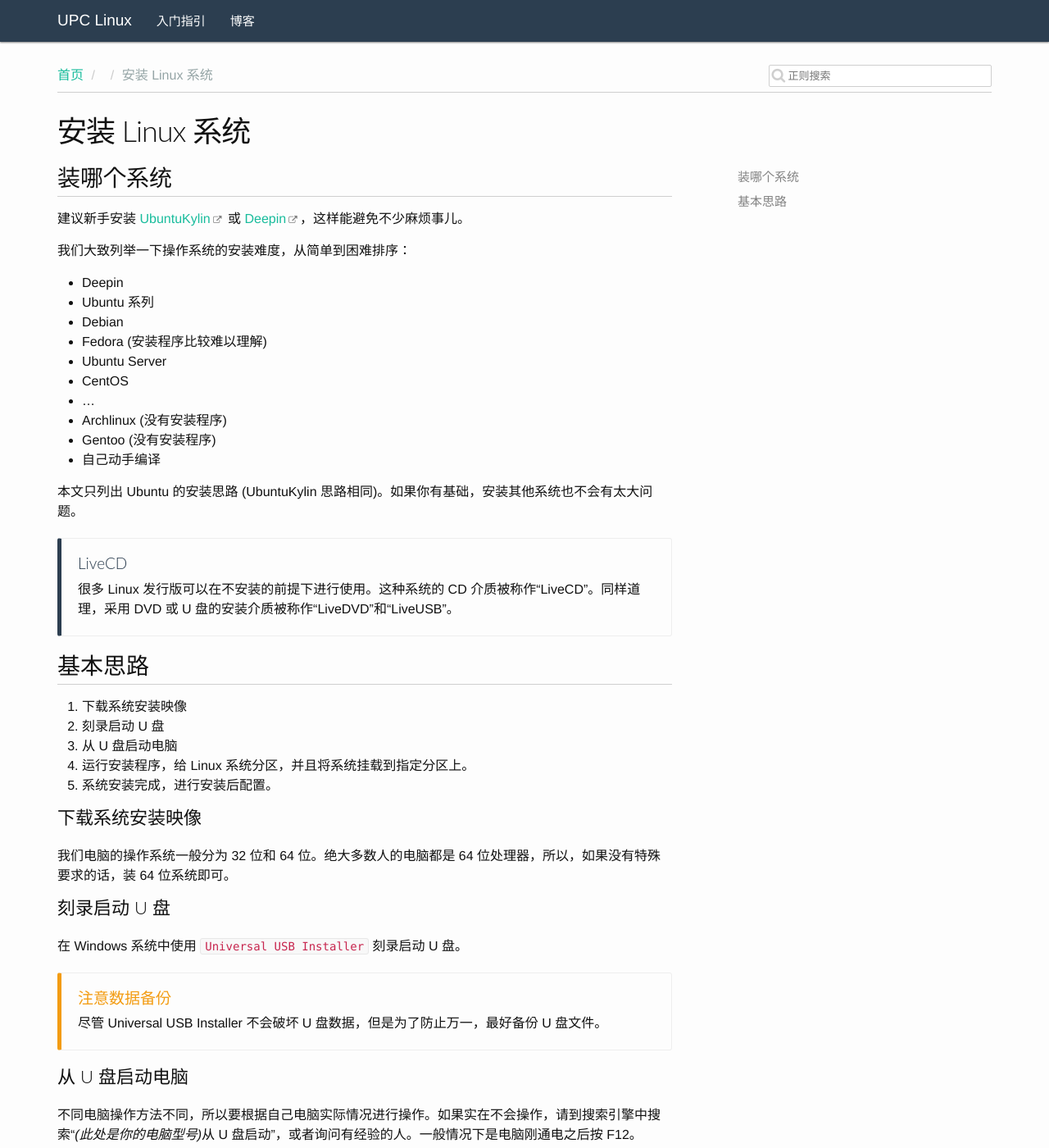
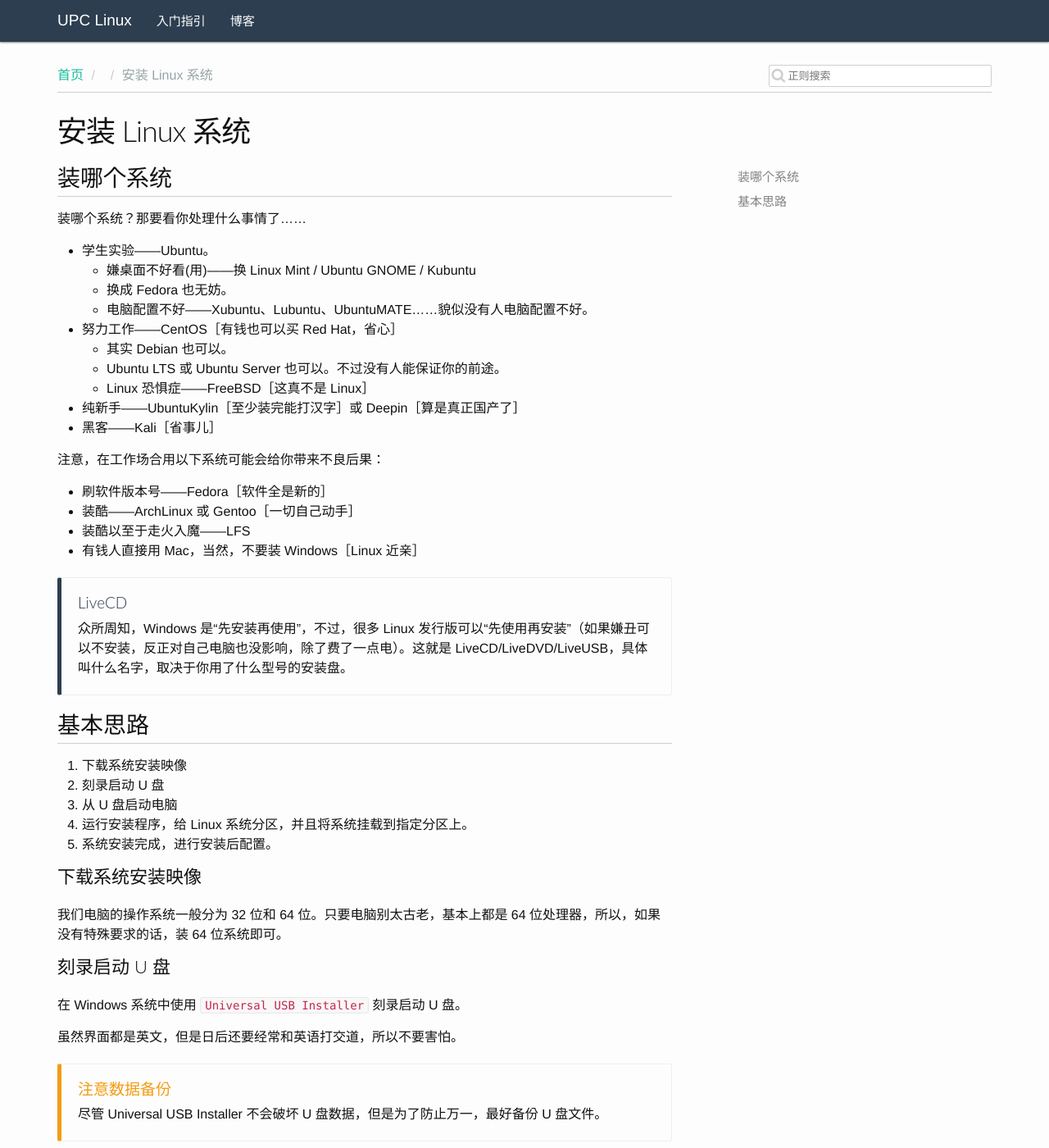
Before and after one commit to upclinux/intro, a Jekyll site: the page built from _posts/try/2002-12-31-install.markdown, in a window 1280 px wide and 1400 px high. Shown: the whole window at 82% size. Built offline with Jekyll 4.4.1, drawn with Linux system fonts in a browser that asks for light colours; nearby versions of some CDN libraries; comment, search, counter and statistics services are not loaded; some of the changed text lies outside the part shown.

Commit message:
通俗的语言

```diff
--- a/_posts/try/2002-12-31-install.markdown
+++ b/_posts/try/2002-12-31-install.markdown
@@ -8,28 +8,31 @@
 
 # 装哪个系统
 
-建议新手安装 [UbuntuKylin](http://www.ubuntukylin.com) 或 [Deepin](http://deepin.org)，这样能避免不少麻烦事儿。
+装哪个系统？那要看你处理什么事情了……
 
-我们大致列举一下操作系统的安装难度，从简单到困难排序：
+* 学生实验——Ubuntu。
+    * 嫌桌面不好看(用)——换 Linux Mint / Ubuntu GNOME / Kubuntu
+    * 换成 Fedora 也无妨。
+    * 电脑配置不好——Xubuntu、Lubuntu、UbuntuMATE……貌似没有人电脑配置不好。
+* 努力工作——CentOS［有钱也可以买 Red Hat，省心］
+    * 其实 Debian 也可以。
+    * Ubuntu LTS 或 Ubuntu Server 也可以。不过没有人能保证你的前途。
+    * Linux 恐惧症——FreeBSD［这真不是 Linux］
+* 纯新手——UbuntuKylin［至少装完能打汉字］或 Deepin［算是真正国产了］
+* 黑客——Kali［省事儿］
 
-* Deepin
-* Ubuntu 系列
-* Debian
-* Fedora (安装程序比较难以理解)
-* Ubuntu Server
-* CentOS
-* ...
-* Archlinux (没有安装程序)
-* Gentoo (没有安装程序)
-* 自己动手编译
+注意，在工作场合用以下系统可能会给你带来不良后果：
 
-本文只列出 Ubuntu 的安装思路 (UbuntuKylin 思路相同)。如果你有基础，安装其他系统也不会有太大问题。
+* 刷软件版本号——Fedora［软件全是新的］
+* 装酷——ArchLinux 或 Gentoo［一切自己动手］
+* 装酷以至于走火入魔——LFS
+* 有钱人直接用 Mac，当然，不要装 Windows［Linux 近亲］
 
 [% callout %]
 
 #### LiveCD
 
-很多 Linux 发行版可以在不安装的前提下进行使用。这种系统的 CD 介质被称作“LiveCD”。同样道理，采用 DVD 或 U 盘的安装介质被称作“LiveDVD”和“LiveUSB”。
+众所周知，Windows 是“先安装再使用”，不过，很多 Linux 发行版可以“先使用再安装”（如果嫌丑可以不安装，反正对自己电脑也没影响，除了费了一点电）。这就是 LiveCD/LiveDVD/LiveUSB，具体叫什么名字，取决于你用了什么型号的安装盘。
 
 [% endcallout %]
 
@@ -43,11 +46,13 @@
 
 ## 下载系统安装映像
 
-我们电脑的操作系统一般分为 32 位和 64 位。绝大多数人的电脑都是 64 位处理器，所以，如果没有特殊要求的话，装 64 位系统即可。
+我们电脑的操作系统一般分为 32 位和 64 位。只要电脑别太古老，基本上都是 64 位处理器，所以，如果没有特殊要求的话，装 64 位系统即可。
 
 ## 刻录启动 U 盘
 
 在 Windows 系统中使用 `Universal USB Installer` 刻录启动 U 盘。
+
+虽然界面都是英文，但是日后还要经常和英语打交道，所以不要害怕。
 
 [% callout style=warning %]
 
@@ -59,7 +64,11 @@
 
 ## 从 U 盘启动电脑
 
-不同电脑操作方法不同，所以要根据自己电脑实际情况进行操作。如果实在不会操作，请到搜索引擎中搜索“*(此处是你的电脑型号)*从 U 盘启动”，或者询问有经验的人。一般情况下是电脑刚通电之后按 F12。
+不同电脑操作方法不同，所以要根据自己电脑实际情况进行操作。
+
+如果实在不会操作，请到搜索引擎中搜索“*(此处是你的电脑型号)*从 U 盘启动”，或者询问有经验的人。
+
+一般情况下是电脑刚通电之后按 F12。
 
 [% callout style=warning %]
 
@@ -79,7 +88,7 @@
 
 ## 运行安装程序
 
-安装程序采用中文提示，但是仍然有很多要点。
+安装程序采用中文提示，但是仍然有很多值得新手注意的要点：
 
 [% callout style=info %]
 
@@ -89,12 +98,18 @@
 
 [% endcallout %]
 
-接下来是安装选项的问题：
+### 安装选项
+
+在“安装选项”处会遇到第一个大问题：
 
 * 如果有“和 Windows 共存”一项，那么可以直接选择此项以降低难度。在划分分区的时候，Ubuntu 系统在图的左侧，划 20GB 即可。
-* 如果没有“和 Windows 共存”一项，应该选择“其他选项”。错误的分区操作会导致整个电脑数据丢失！
+* 如果没有“和 Windows 共存”一项，应该选择“其他选项”。
+
+**务必认真阅读说明，错误的操作会导致整个电脑数据丢失！**
 
 ### 分区
+
+在安装程序中选择“其他选项”之后，会进入分区画面。在这里可以进行无损分区。
 
 Linux 分区表示法和 Windows 不同。在 Linux 中，分区以文件的形式存在。第一个磁盘的第一个分区叫 /dev/sda1……以此类推。
 
@@ -105,8 +120,6 @@
 由于不同电脑的分区情况可能相差非常大，所以建议通过`磁盘容量`、`已用空间`和`剩余空间`来判断到底是哪个磁盘分区。也可以考虑事先在 Windows 系统中将分区分割好然后再运行安装程序。
 
 [% endcallout %]
-
-在安装程序中选择“其他选项”之后，会进入分区画面。在这里可以进行无损分区。
 
 [% callout style=danger %]
 
@@ -139,7 +152,10 @@
 
 在“其他选项”底下有一个“启动器”。应该选择那个不带数字的分区 (/dev/sda)。如果有两块硬盘，可以根据具体的分区来判断到底应该选哪个，但是，不管选哪个，路径上面肯定没有数字。
 
-<div class="callout callout-info">
-<h4>UEFI 启动</h4>
+[% callout style=info %]
+
+#### UEFI 启动
+
 对于某些电脑 (UEFI 启动)，选择启动器安装位置之后可能仍然无法安装，并且要求挂载“/boot/efi”。如果出现此情况，你需要找到磁盘开头容量不太大（几百 MB）的、使用 FAT32 文件系统的分区 (即 ESP 分区)，点击编辑，将其挂载为 /boot/efi。
-</div>
+
+[% endcallout %]
```
Also changed, not shown: _posts/novice/2001-12-25-google.markdown (+25 -13 lines), _posts/novice/2001-12-30-how-to-ask.markdown (+11 -3 lines), _posts/novice/2001-12-31-001.markdown (+6 -9 lines), _posts/toy/2009-12-31-raspberry-pi.markdown (+15 -4 lines).
